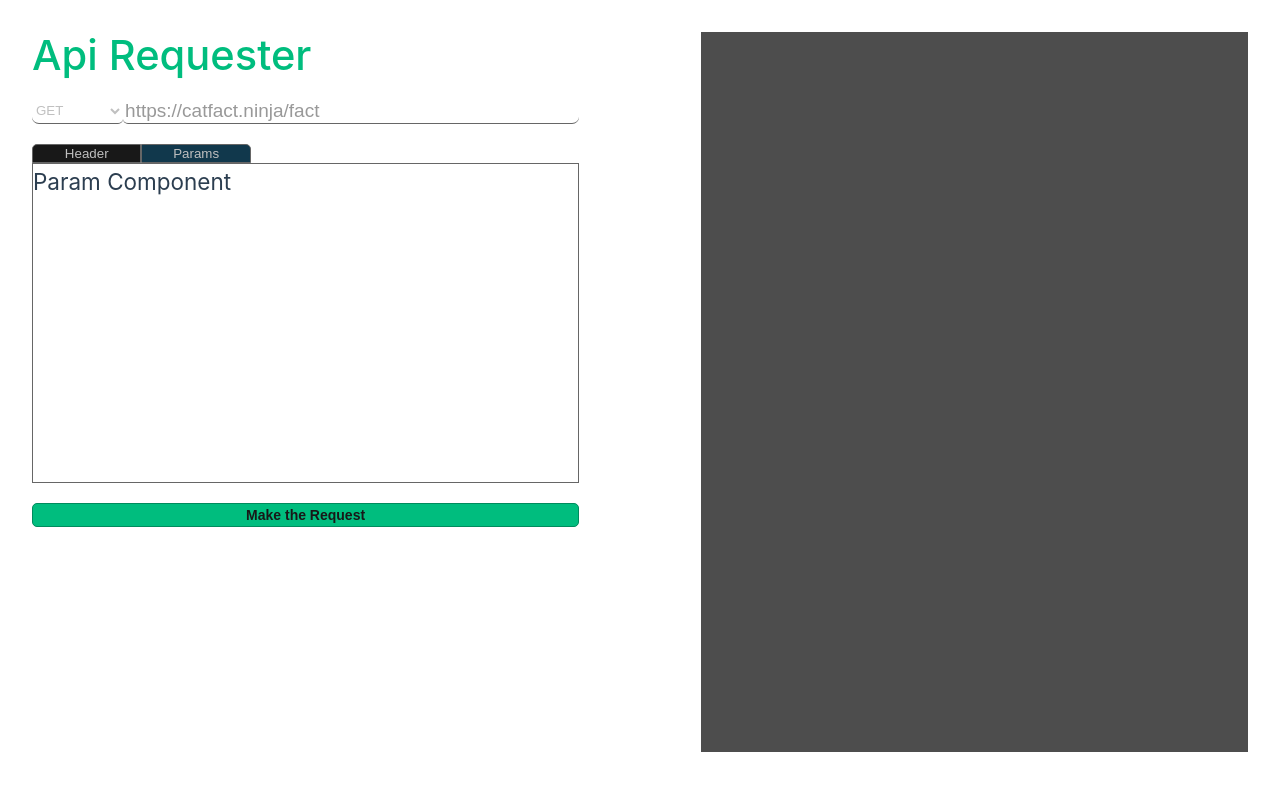
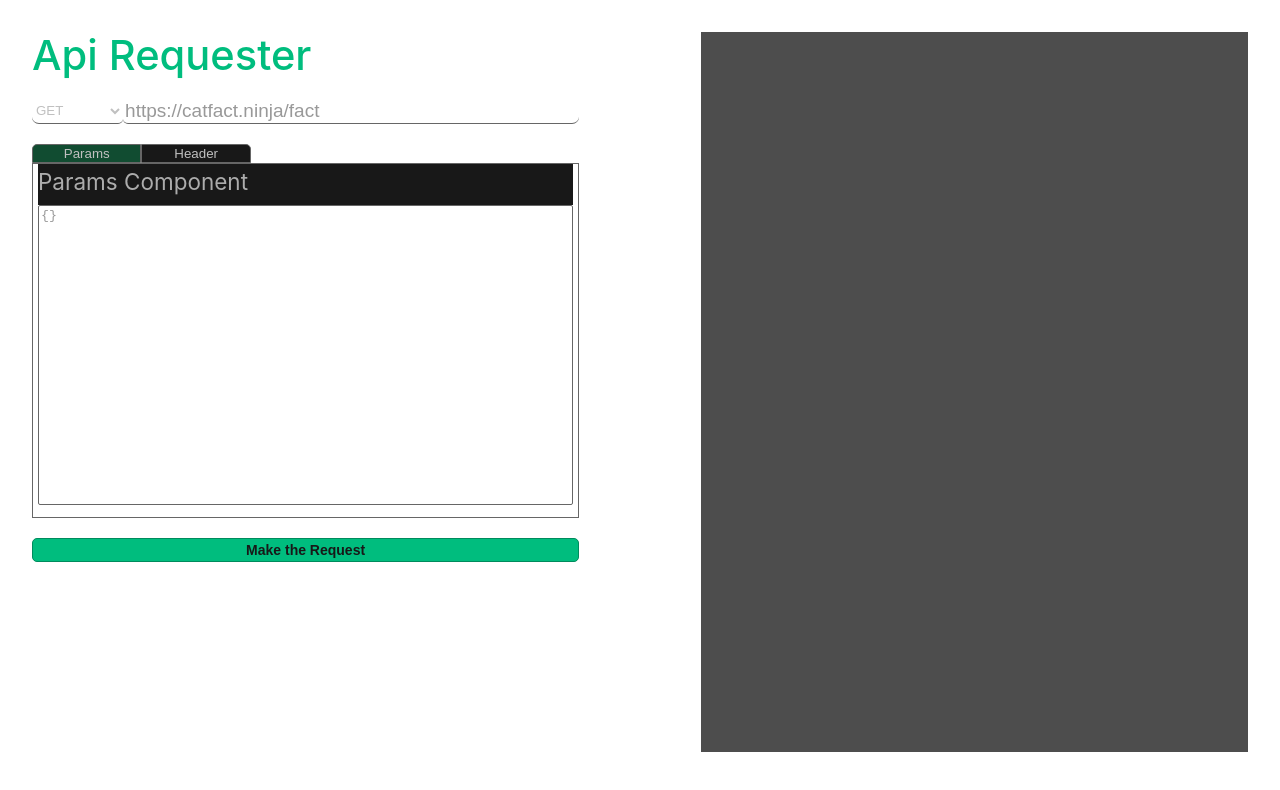
Before and after one commit to GuztaJF-DS/Api-requester, a Vue app: page / in a window 1280 px wide. Shown: the top 790 px of the page. Built offline with nearby package versions, Linux system fonts and the light colour scheme.

Commit message:
feat: added params tab

```diff
--- a/src/components/ApiComponent.vue
+++ b/src/components/ApiComponent.vue
@@ -1,8 +1,9 @@
 <script async setup lang="ts">
 import axios from 'axios';
-import { ref, watch } from 'vue';
+import { ref } from 'vue';
 import type { Ref } from 'vue'
 import HeaderField from './HeaderField.vue';
+import ParamsField from './ParamsField.vue';
 
 interface IFormsData {
   url: string;
@@ -15,15 +16,18 @@ const formsData: Ref<IFormsData> = ref({
   url: 'https://catfact.ninja/fact',
   method: 'get',
   header: [['Content-Type','application/json']],
-  params: ''
+  params: '{}'
 });
 const apiData = ref();
 async function Request() {
   try {
-    const res = await axios({
+    const a = {
       url: formsData.value.url,
-      method: formsData.value.method
-    });
+      method: formsData.value.method,
+      data: JSON.parse(formsData.value.params),
+    }
+    console.log(a);
+    const res = await axios(a);
     apiData.value = JSON.stringify(res.data, undefined, 4);
   }
   catch (e) {
@@ -31,9 +35,9 @@ async function Request() {
   }
 }
 
-watch(formsData.value, ({ header }) => {
-  console.log('header',header)
-})
+// watch(formsData.value, ({header}) => {
+//   console.log('header', header)
+// })
 const windowValue = ref(false);
 
 function updateWindow(val:boolean){
@@ -58,33 +62,33 @@ function updateWindow(val:boolean){
           <input v-model="formsData.url" placeholder="url" />
         </div>
         <div class="button-div">
+            <button
+              class="window-button"
+              :style="[!windowValue ? { 'background': '#114c31' } : { 'background': '#181818' }]"
+              @click="updateWindow(false);"
+            >
+              Params
+            </button>
           <button
             class="window-button"
-            :style="[windowValue ? { 'background': '#11384c' } : { 'background': '#181818' }]"
+            :style="[windowValue ? { 'background': '#114c31' } : { 'background': '#181818' }]"
             @click="updateWindow(true);"
           >
            Header
           </button>
-          <button
-            class="window-button"
-            :style="[!windowValue ? { 'background': '#11384c' } : { 'background': '#181818' }] "
-            @click=" updateWindow(false);"
-          >
-            Params
-          </button>
         </div>
         <div class="window-div">
           <div v-if=" windowValue ">
-            <HeaderField v-bind:header=" formsData.header " v-on:update:value=" formsData.header = $event " />
+            <HeaderField v-bind:header=" formsData.header " v-on:update:value="formsData.header = $event" />
           </div>
           <div v-else>
-            <h2>Param Component</h2>
+            <ParamsField v-bind:params=" formsData.params " v-on:update:value=" formsData.params = $event" />
           </div>
         </div>
         <button class="request-button" @click="Request">Make the Request</button>
       </div>
     </div>
-    <textarea v-model="apiData" class="api-data">
+    <textarea v-model="apiData" class="api-data-textarea">
     </textarea>
   </div>
 </template>
@@ -118,7 +122,7 @@ textarea {
   width: 45%;
 }
 
-.api-data{
+.api-data-textarea{
   width: 45%;
 }
 
--- /dev/null
+++ b/src/components/ParamsField.vue
@@ -0,0 +1,81 @@
+<script setup lang="ts">
+import { toRefs } from 'vue';
+const props = defineProps({
+  params: {
+    type: String,
+    required: true
+  }
+});
+
+const { params } = toRefs(props);
+
+const emit = defineEmits(['update:value']);
+
+function updateHeader(event: string){
+  emit('update:value', event)
+}
+
+function insertTab(event: KeyboardEvent): void {
+    if (event.key === 'Tab') {
+      event.preventDefault();
+
+      const textarea = event.target as HTMLTextAreaElement;
+      const start = textarea.selectionStart as number;
+      const end = textarea.selectionEnd as number;
+
+      const tab = "\t";
+      params.value =
+        params.value.substring(0, start) + tab +
+        params.value.substring(end);
+
+      textarea.selectionStart = textarea.selectionEnd = start + tab.length;
+    }
+  }
+</script>
+
+<template>
+  <div class="main-container">
+    <h2>Params Component
+    </h2>
+      <textarea
+        v-bind:value="params"
+        v-on:input="updateHeader(($event.target as HTMLInputElement)?.value)"
+        placeholder="Header"
+        class="params-textarea"
+        @keydown.tab.prevent="insertTab"
+      >
+    </textarea>
+  </div>
+</template>
+
+<style scoped lang="scss">
+  .main-container{
+    padding: 0px 5px;
+  }
+
+  h2 {
+    color:#acacac;
+    position: sticky;
+    top: 0;
+    background-color: #181818;
+    z-index: 3;
+    display: flex;
+    flex-direction: column;
+    padding-bottom: 5px;
+  }
+
+  .params-textarea {
+    background-color: transparent;
+    border-radius: 2px;
+    border: #666666 solid 1.2px;
+    color: #999999;
+    height: 300px;
+    width: 100%;
+    margin-bottom: 5px;
+    margin-right: 3px;
+    resize: none;
+    :focus{
+      outline: none;
+    }
+  }
+</style>
```
